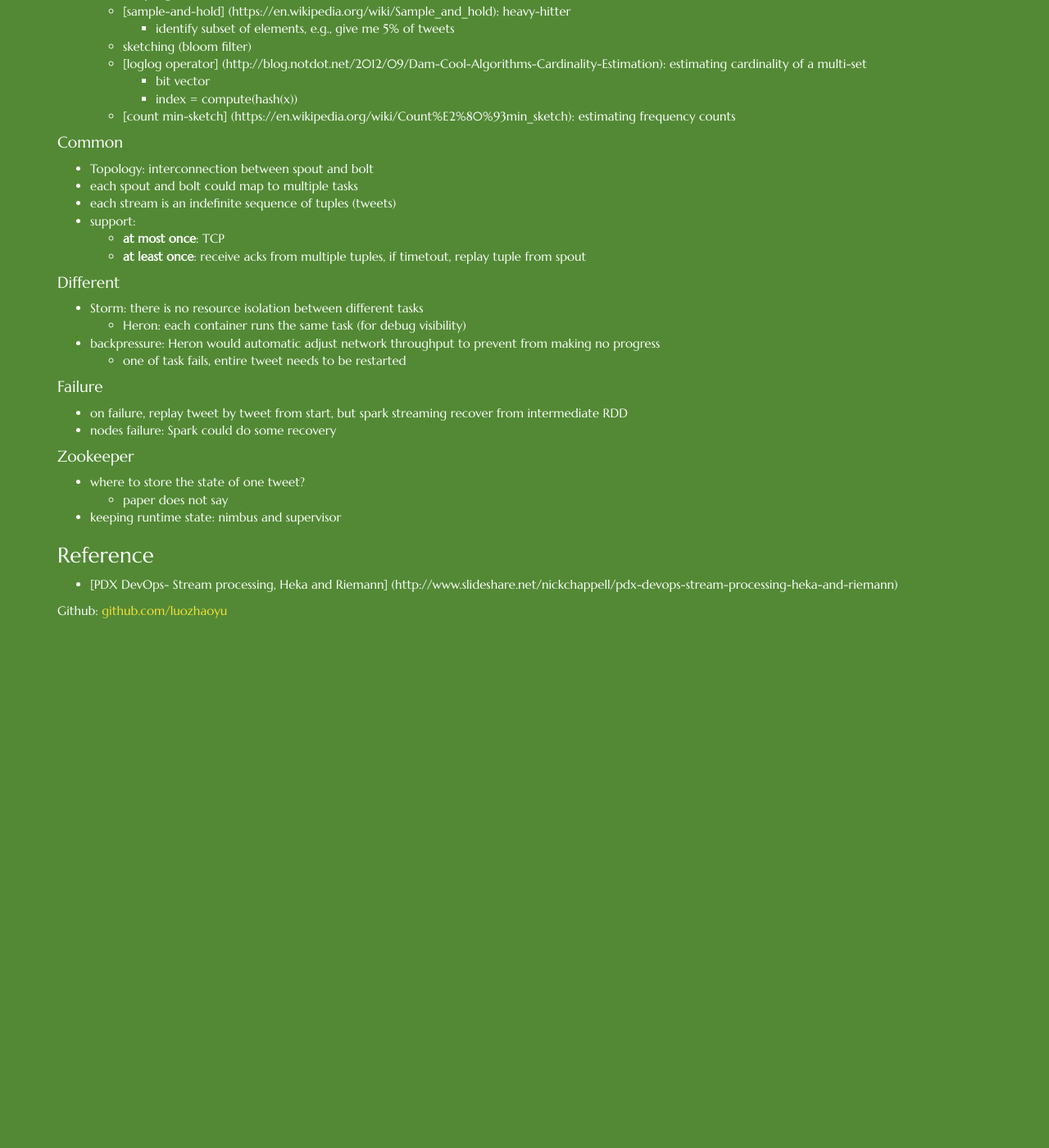
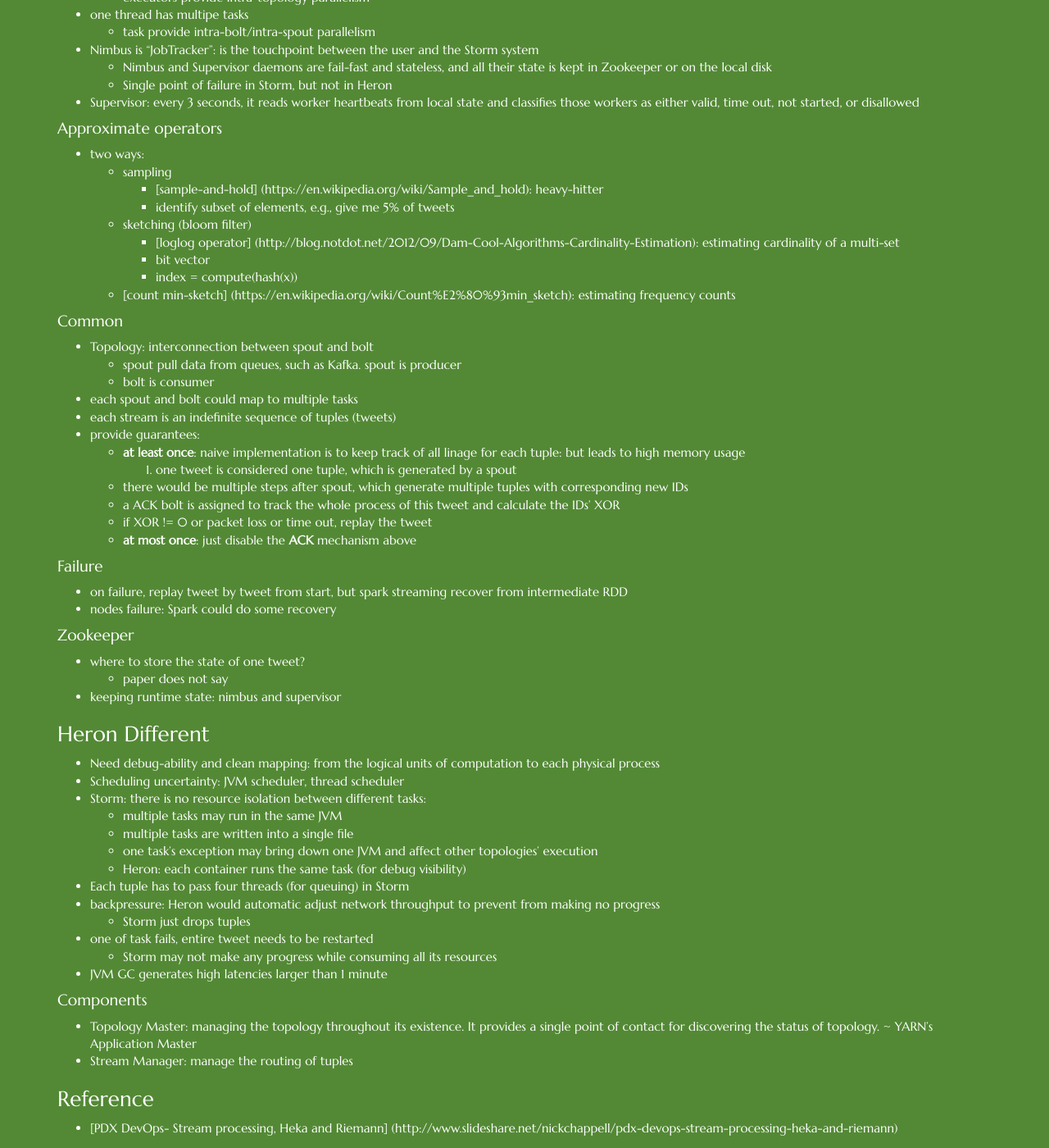
Before and after one commit to luozhaoyu/luozhaoyu.github.io, a Jekyll site: the page built from _posts/2015-10-31-storm-heron.md, in a window 1280 px wide and 1400 px high, scrolled down 527 px. Shown: the whole window at 82% size. Built offline with Jekyll 4.4.1, drawn with Linux system fonts in a browser that asks for light colours; nearby versions of some CDN libraries; Markdown is read by kramdown in place of the engine named in the settings; before the commit the page ends 1303 px from its top, so only the background shows below that; some of the changed text lies outside the part shown.

Commit message:
reviewed spark storm and heron

```diff
--- a/_posts/2015-10-31-storm-heron.md
+++ b/_posts/2015-10-31-storm-heron.md
@@ -3,35 +3,46 @@
 title: "Storm, Heron"
 ---
 
-### Storm / Heron
-* one process is one JVM
+### Storm
+* Topology: is a DAG where vertices represent computation and the edges represent the data flow
+    * is a logical plan from a DB system perspective
+* more than one worker process on the same machine may be executing different part of the same topology
+* one process is one JVM (While Heron Instance is a JVM process, runs only a single task of spout or bolt)
+    * worker processes serve as containers
+    * each worker runs a supervisor that communicates with **Nimbus**
 * one JVM has multipe threads (executors)
+    * executors provide intra-topology parallelism
 * one thread has multipe tasks
+    * task provide intra-bolt/intra-spout parallelism
+* Nimbus is "JobTracker": is the touchpoint between the user and the Storm system
+    * Nimbus and Supervisor daemons are fail-fast and stateless, and all their state is kept in Zookeeper or on the local disk
+    * Single point of failure in Storm, but not in Heron
+* Supervisor: every 3 seconds, it reads worker heartbeats from local state and classifies those workers as either valid, time out, not started, or disallowed
 
-### Approximate operators
+#### Approximate operators
 * two ways:
     * sampling
-	* [sample-and-hold] (https://en.wikipedia.org/wiki/Sample_and_hold): heavy-hitter
+        * [sample-and-hold] (https://en.wikipedia.org/wiki/Sample_and_hold): heavy-hitter
 	    * identify subset of elements, e.g., give me 5% of tweets
     * sketching (bloom filter)
-	* [loglog operator] (http://blog.notdot.net/2012/09/Dam-Cool-Algorithms-Cardinality-Estimation): estimating cardinality of a multi-set
+        * [loglog operator] (http://blog.notdot.net/2012/09/Dam-Cool-Algorithms-Cardinality-Estimation): estimating cardinality of a multi-set
 	    * bit vector
 	    * index = compute(hash(x))
 	* [count min-sketch] (https://en.wikipedia.org/wiki/Count%E2%80%93min_sketch): estimating frequency counts
 
 #### Common
 * Topology: interconnection between spout and bolt
+    * spout pull data from queues, such as Kafka. spout is producer
+    * bolt is consumer
 * each spout and bolt could map to multiple tasks
 * each stream is an indefinite sequence of tuples (tweets)
-* support:
-    * **at most once**: TCP
-    * **at least once**: receive acks from multiple tuples, if timetout, replay tuple from spout
-
-#### Different
-* Storm: there is no resource isolation between different tasks
-    * Heron: each container runs the same task (for debug visibility)
-* backpressure: Heron would automatic adjust network throughput to prevent from making no progress
-    * one of task fails, entire tweet needs to be restarted
+* provide guarantees:
+    * **at least once**: naive implementation is to keep track of all linage for each tuple: but leads to high memory usage
+        1. one tweet is considered one tuple, which is generated by a spout
+	- there would be multiple steps after spout, which generate multiple tuples with corresponding new IDs
+	- a ACK bolt is assigned to track the whole process of this tweet and calculate the IDs' XOR
+	- if XOR != 0 or packet loss or time out, replay the tweet
+    * **at most once**: just disable the **ACK** mechanism above
 
 #### Failure
 * on failure, replay tweet by tweet from start, but spark streaming recover from intermediate RDD
@@ -42,5 +53,25 @@
     * paper does not say
 * keeping runtime state: nimbus and supervisor
 
+### Heron Different
+* Need debug-ability and clean mapping: from the logical units of computation to each physical process
+* Scheduling uncertainty: JVM scheduler, thread scheduler
+* Storm: there is no resource isolation between different tasks:
+    * multiple tasks may run in the same JVM
+    * multiple tasks are written into a single file
+    * one task's exception may bring down one JVM and affect other topologies' execution
+    * Heron: each container runs the same task (for debug visibility)
+* Each tuple has to pass four threads (for queuing) in Storm
+* backpressure: Heron would automatic adjust network throughput to prevent from making no progress
+    * Storm just drops tuples
+* one of task fails, entire tweet needs to be restarted
+    * Storm may not make any progress while consuming all its resources
+* JVM GC generates high latencies larger than 1 minute
+
+#### Components
+* Topology Master: managing the topology throughout its existence. It provides a single point of contact for discovering the status of topology. ~ YARN's Application Master
+* Stream Manager: manage the routing of tuples
+
+
 ### Reference
 * [PDX DevOps- Stream processing, Heka and Riemann] (http://www.slideshare.net/nickchappell/pdx-devops-stream-processing-heka-and-riemann)
```
Also changed, not shown: _posts/2015-10-29-spark-stream.md (+23 -2 lines), _posts/2015-11-02-GraphX.md (added, +44 -0 lines).
